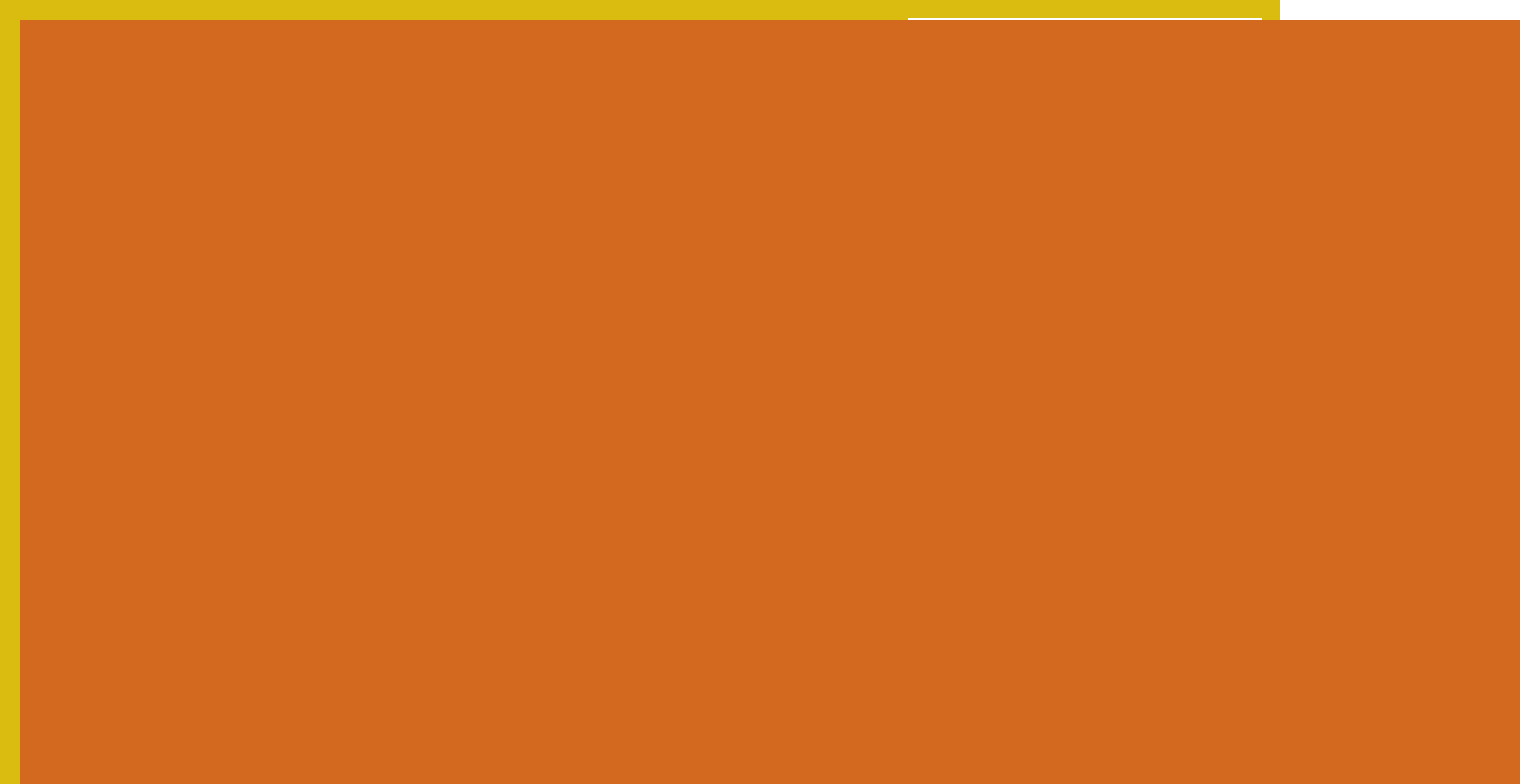
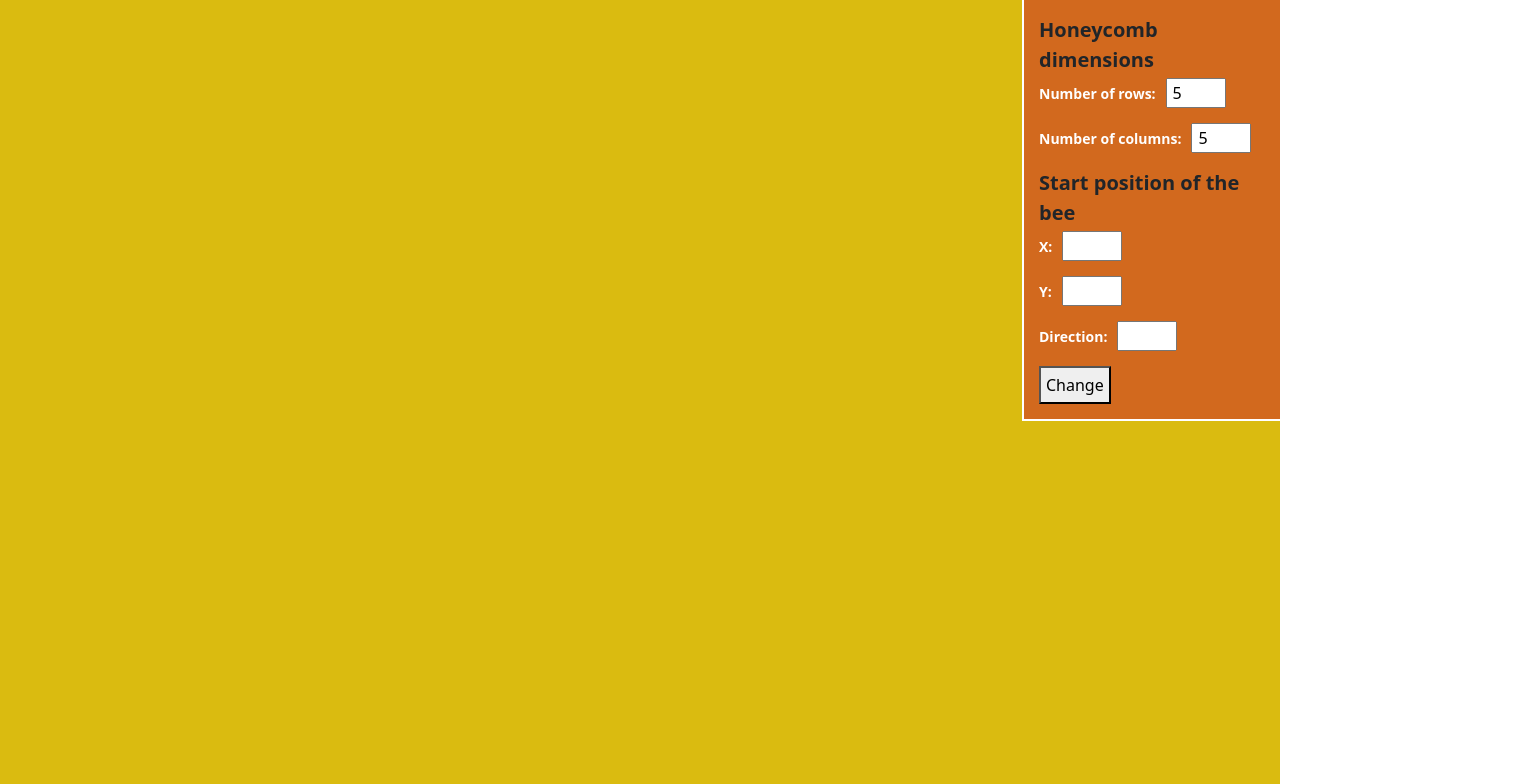
Before and after one commit to GabrielEGonzalez97/Honeycomb_Compass, an Angular app in the folder code/: page / in a window 1280 px wide. Shown: the top 784 px of the page, 1520 px wide, since content can reach past the window. Built offline with nearby package versions, Linux system fonts and the light colour scheme.

Commit message:
the honeycomb scale well in the screen

```diff
--- a/code/src/app/components/honeycomb/honeycomb.component.css
+++ b/code/src/app/components/honeycomb/honeycomb.component.css
@@ -1,43 +1,71 @@
-html{
+body, html {
+    height: 100vh;
+}
+
+.div_principal {
+    position: absolute;
+    background-color: rgb(218, 187, 16);
+    width: 100%;
     height: 100%;
 }
 
-body{
+.div_honeycomb {
     position: absolute;
-    top: 0;
-    bottom: 0;
-    right: 0;
-    left: 0;
+    width: 75%;
+    height: 100%;
 }
 
-table{
+.div_controls_honeycomb {
     position: relative;
     background-color: chocolate;
-    top: 20px;
-    left: 20px;
-    height: 900px;
-    width: 1500px;
-}
-
-.cell{
-    border: 3px solid black;
-}
-
-.div_honeycomb {
-
-}
-
-.div_size_honeycomb {
-    position: absolute;
-    background-color: chocolate;
-    top: 20px;
-    right: 20px;
-    width: 350px;
-    height: 350px;
+    float: right;
+    padding: 10px;
+    width: 20%;
     outline: 2px solid white;
 }
 
-.input_size_honeycomb {
-    width: 80px;
+table {
+    float: left;
+    width: 100%;
+    height: 100%;
+}
 
+.cell {
+    background-color: chocolate;
+    border: 3px solid black;
+    vertical-align: top;
+    display: table-cell;
 }
+
+.label_title {
+    position: relative;
+    font-weight: bold;
+    font-size: 20px;
+    height: 30px;
+    margin: 5px;
+    border: 5px;
+}
+
+.label_options {
+    position: relative;
+    font-weight: bold;
+    color: white;
+    font-size: 14px;
+    height: 30px;
+    margin: 5px;
+    border: 5px;
+}
+
+.input_dimensions_honeycomb {
+    position: relative;
+    width: 60px;
+    height: 30px;
+    padding: 5px;
+    margin: 5px;
+}
+
+.button_size_honeycomb {
+    position: relative;
+    padding: 5px;
+    margin: 5px;
+}
--- a/code/src/app/components/honeycomb/honeycomb.component.html
+++ b/code/src/app/components/honeycomb/honeycomb.component.html
@@ -1,33 +1,5 @@
-<body style="background-color: rgb(218, 187, 16)">
-    <div>
-        <div class="div_size_honeycomb">
-            <span>#rows</span>
-            <input [(ngModel)]="rows" class="input_size_honeycomb" type="number" min="0" max ="20"
-            onKeyUp=
-            "
-                if(this.value > 20)
-                {
-                    this.value = '20';
-                }
-                else if(this.value < 0)
-                {
-                    this.value = '0';
-                }
-            ">
-            <input [(ngModel)]="columns" class="input_size_honeycomb" type="number" min="0" max ="20"
-            onKeyUp=
-            "
-                if(this.value > 20)
-                {
-                    this.value = '20';
-                }
-                else if(this.value < 0)
-                {
-                    this.value = '0';
-                }
-            ">
-            <button (click)="setShapeHoneycomb()" type="button">Change</button>
-        </div>
+<body>
+    <div class="div_principal">
         <div class="div_honeycomb">
             <table class="table">
                 <tr *ngFor="let col of rowArray; index as i">
@@ -35,5 +7,74 @@
                 </tr>
             </table>
         </div>
+        <div class="div_controls_honeycomb">
+            <label class="label_title">Honeycomb dimensions</label>
+            <div display= inline>
+                <label class="label_options">Number of rows:</label>
+                <input [(ngModel)]="rows" class="input_dimensions_honeycomb" type="number" min="0" max ="100"
+                onKeyUp=
+                "
+                    if(this.value > 100)
+                    {
+                        this.value = '100';
+                    }
+                    else if(this.value < 0)
+                    {
+                        this.value = '0';
+                    }
+                ">
+            </div>
+            <div display= inline>
+                <label class="label_options">Number of columns:</label>
+                <input [(ngModel)]="columns" class="input_dimensions_honeycomb" type="number" min="0" max ="100"
+                onKeyUp=
+                "
+                    if(this.value > 100)
+                    {
+                        this.value = '100';
+                    }
+                    else if(this.value < 0)
+                    {
+                        this.value = '0';
+                    }
+                ">
+            </div>
+            <label class="label_title">Start position of the bee</label>
+            <div display= inline>
+                <label class="label_options">X:</label>
+                <input class="input_dimensions_honeycomb" type="number" min="0" max ="100"
+                onKeyUp=
+                "
+                    if(this.value > 100)
+                    {
+                        this.value = '100';
+                    }
+                    else if(this.value < 0)
+                    {
+                        this.value = '0';
+                    }
+                ">
+            </div>
+            <div display= inline>
+                <label class="label_options">Y:</label>
+                <input class="input_dimensions_honeycomb" type="number" min="0" max ="100"
+                onKeyUp=
+                "
+                    if(this.value > 100)
+                    {
+                        this.value = '100';
+                    }
+                    else if(this.value < 0)
+                    {
+                        this.value = '0';
+                    }
+                ">
+            </div>
+            <div display= inline>
+                <label class="label_options">Direction:</label>
+                <input class="input_dimensions_honeycomb" type="text">
+            </div>
+            <button (click)="setShapeHoneycomb()" class="button_size_honeycomb" type="button">Change</button>
+        </div>
     </div>
 </body>
--- a/code/src/app/components/honeycomb/honeycomb.component.ts
+++ b/code/src/app/components/honeycomb/honeycomb.component.ts
@@ -11,7 +11,7 @@ export class HoneycombComponent {
   columns = 5;
   rows = 5;
   min = 0;
-  max = 20;
+  max = 100;
 
   constructor() { }
 
```
